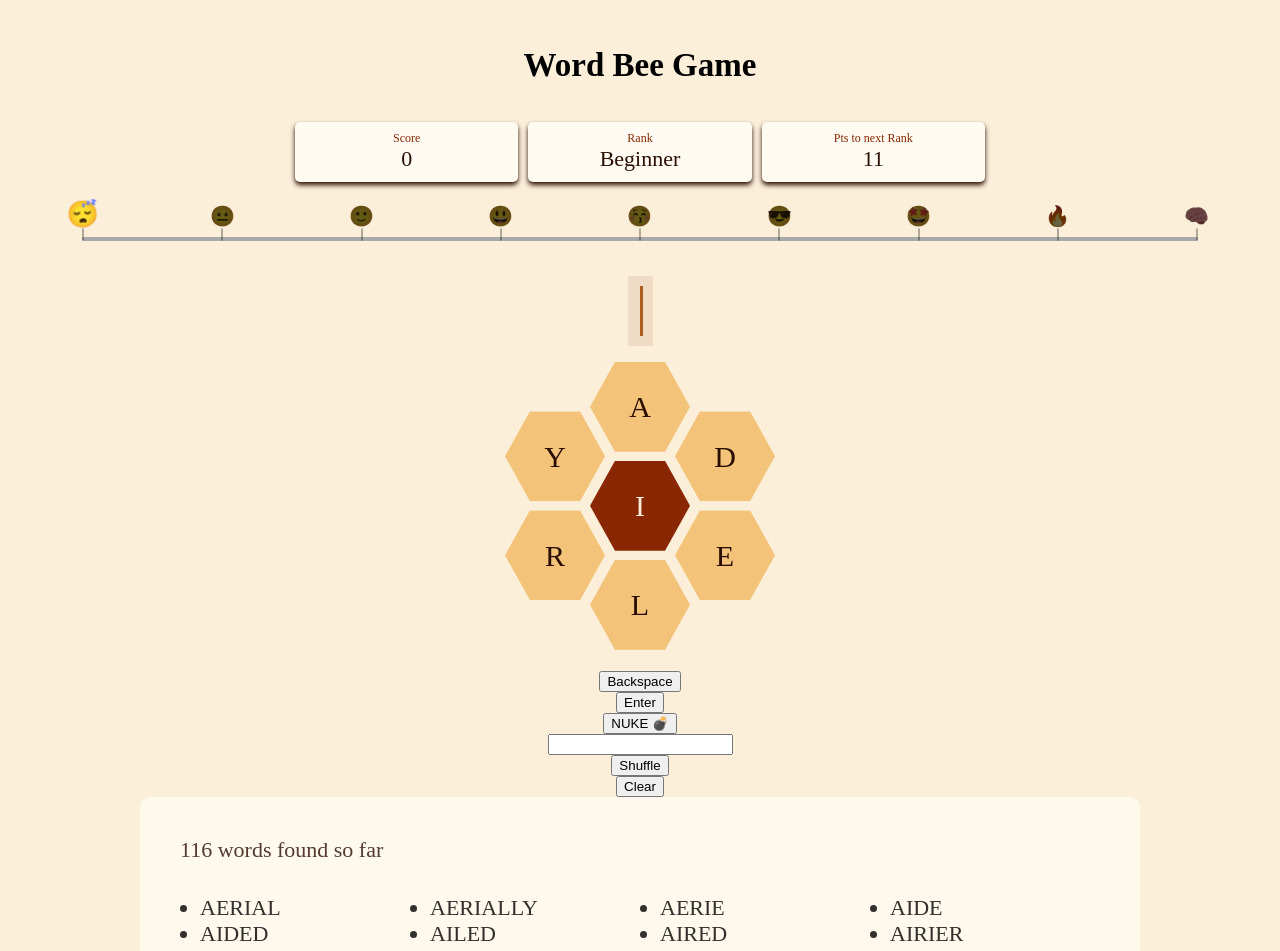
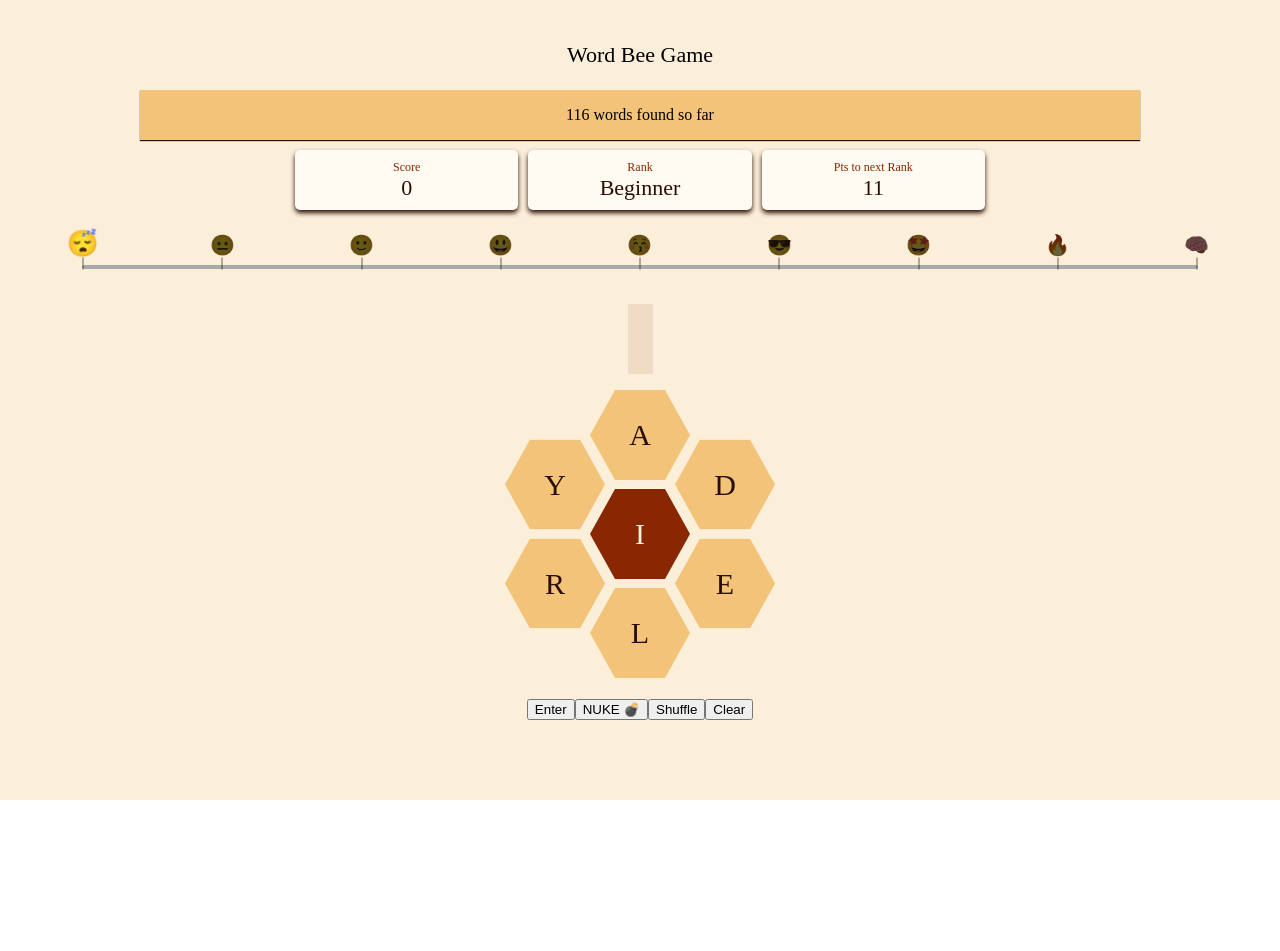
Before and after one commit to DollarStoreBattery/BuzzWords_Frontend, a Next.js app: page / in a window 1280 px wide. Shown: the top 951 px of the page. After the commit the page ends 800 px from the top, so only its background shows below. Built offline with nearby package versions, Linux system fonts and the light colour scheme; a web font is replaced by a local one.

Commit message:
made words list collapsible

```diff
--- /dev/null
+++ b/components/ControlsPanel.tsx
@@ -0,0 +1,40 @@
+import styled from "@emotion/styled";
+import { SolutionAndScore } from "../lib/gameTypes";
+import ClearButton from "./ClearButton";
+import EnterButton from "./EnterButton";
+import NukeButtonDevOnly from "./NukeButtonDevOnly";
+import ScoreButtonDevOnly from "./ScoreButtonDevOnly";
+import ShuffleButton from "./ShuffleButton";
+
+const ControlsPanelElement = styled("div")({
+  display: "flex",
+  flexDirection: "row",
+});
+
+const ControlsPanel = ({
+  solutionsWithScores,
+  centralLetter,
+  puzzleLetters,
+}: {
+  solutionsWithScores: SolutionAndScore;
+  centralLetter: string;
+  puzzleLetters: Array<string>;
+}) => {
+  return (
+    <ControlsPanelElement>
+      <EnterButton
+        centralLetter={centralLetter}
+        solutionsWithScores={solutionsWithScores}
+        puzzleLetters={puzzleLetters}
+      />
+      <NukeButtonDevOnly />
+      {/* <ScoreButtonDevOnly /> */}
+
+      <ShuffleButton />
+
+      <ClearButton />
+    </ControlsPanelElement>
+  );
+};
+
+export default ControlsPanel;
--- a/components/FoundWordsList.tsx
+++ b/components/FoundWordsList.tsx
@@ -1,23 +1,53 @@
 import styled from "@emotion/styled";
+import { useState } from "react";
 import { Pangrams } from "../lib/gameTypes";
 import usePlaySessionStore from "../lib/usePlaySessionStore";
 import { colours, spacings } from "../styles/theme";
-import TextElement from "./basic/TextElement";
 
-const WordsContainer = styled("div")({
+const CollapsibleController = styled("button")<{ opened: boolean }>(
+  {
+    fontSize: "1.6rem",
+    boxShadow: `0 1px 1px ${colours["Dark Sienna"]}`,
+    border: "none",
+    display: "flex",
+    justifyContent: "center",
+    alignItems: "center",
+    cursor: "pointer",
+    fontFamily: "Oxygen",
+    backgroundColor: colours["Gold Crayola"],
+    width: "min(1000px, 90vw)",
+    height: "50px",
+    ":hover": { filter: "brightness(90%)" },
+    zIndex: 6,
+  },
+  (props) => ({
+    backgroundColor: props.opened ? colours.Gamboge : colours["Gold Crayola"],
+  })
+);
+
+const WordsContainer = styled("div")<{ opened: boolean }>(
+  {
+    overflowY: "scroll",
+    position: "absolute",
+    top: 140,
     fontFamily: "Oxygen",
     padding: spacings.lg,
-  overflowY: "scroll",
     backgroundColor: colours["Soft White"],
-  opacity: 0.8,
-  borderRadius: "10px",
+    opacity: 0.98,
     width: "min(1000px, 90vw)",
-  maxHeight: "90vh",
-});
+    maxHeight: "75vh",
+    zIndex: 5,
+    transition: "max-height 0.5s ease",
+  },
+  (props) => ({
+    display: props.opened ? "block" : "none",
+  })
+);
 
 const WordsUl = styled("ul")({
+  marginTop: 0,
   display: "grid",
-  gridTemplateColumns: "repeat(auto-fit, minmax(200px, 1fr))",
+  gridTemplateColumns: "repeat(auto-fill, minmax(max(180px, 100%/4), 1fr))",
   listStylePosition: "outside",
 });
 
@@ -26,21 +56,33 @@ const WordsLi = styled("li")({
 });
 
 const Pangram = styled(WordsLi)({
-  color: colours["Rust"],
+  color: colours["Gamboge"],
 });
 
 const FoundWordsList = ({ pangrams }: { pangrams: Pangrams }) => {
   const wordsFound = usePlaySessionStore((state) => state.wordsFound);
-  const wordsAsList = wordsFound.sort().map((word) => {
+  // use memo on the sorted version of words found?
+  const wordsAsList = wordsFound.map((word) => {
     if (pangrams.includes(word)) {
       return <Pangram key={`wordslist_${word}`}>{word}</Pangram>;
     } else return <WordsLi key={`wordslist_${word}`}>{word}</WordsLi>;
   });
+
+  const [isOpen, setIsOpen] = useState(false);
   return (
-    <WordsContainer>
-      <TextElement>{`${wordsFound.length} words found so far`}</TextElement>
+    <>
+      <CollapsibleController
+        opened={isOpen}
+        onClick={(e) => setIsOpen(!isOpen)}
+      >
+        {`${wordsFound.length} word${
+          wordsFound.length == 1 ? "" : "s"
+        } found so far`}
+      </CollapsibleController>
+      <WordsContainer opened={isOpen}>
         <WordsUl>{wordsAsList}</WordsUl>
       </WordsContainer>
+    </>
   );
 };
 
--- a/components/basic/PageContainer.tsx
+++ b/components/basic/PageContainer.tsx
@@ -6,7 +6,6 @@ const PageContainer = styled.div({
   display: "flex",
   flex: "1",
   flexDirection: "column",
-  justifyContent: "center",
   alignItems: "center",
   padding: "2rem 2rem",
   minHeight: "100vh",
--- a/lib/usePlaySessionStore.ts
+++ b/lib/usePlaySessionStore.ts
@@ -1,5 +1,4 @@
 import create from "zustand";
-import { ScoreRankings } from "./gameTypes";
 import shuffle from "lodash.shuffle";
 
 export const UI_WAITING_TIME = 900; // in milliseconds
@@ -16,7 +15,6 @@ export enum BadGuessReasons {
 interface PlaySessionState {
   wordsFound: Array<string>;
   score: number;
-  ranking: keyof typeof ScoreRankings;
   currentGuess: string;
   //   the exact sorted version of how the letters get rendered into the honeycomb grid
   boundaryLetters: Array<string>;
@@ -160,7 +158,6 @@ const usePlaySessionStore = create<PlaySessionState>()((set, get) => ({
     "YIELDED",
   ],
   score: 0,
-  ranking: "BEGINNER",
   currentGuess: "",
   boundaryLetters: [],
   lastGuessedWord: "",
--- a/pages/index.tsx
+++ b/pages/index.tsx
@@ -6,16 +6,11 @@ import PageContainer from "../components/basic/PageContainer";
 import { dummyPuzzle } from "../lib/dummy";
 import GameGrid from "../components/GameGrid";
 import Guess from "../components/Guess";
-import ResetButton from "../components/ClearButton";
-import EnterButton from "../components/EnterButton";
 import FoundWordsList from "../components/FoundWordsList";
-import BackSpaceButton from "../components/BackSpaceButton";
-import ShuffleButton from "../components/ShuffleButton";
-import NukeButtonDevOnly from "../components/NukeButtonDevOnly";
 import FeedbackMessage from "../components/FeedbackMessage";
 import ProgressBar from "../components/ProgressBar";
-import ScoreButtonDevOnly from "../components/ScoreButtonDevOnly";
 import ScoreBoard from "../components/ScoreBoard";
+import ControlsPanel from "../components/ControlsPanel";
 interface DailyPuzzleProps {
   game: Puzzle;
 }
@@ -41,7 +36,9 @@ const MainPage: NextPage<DailyPuzzleProps> = ({ game }) => {
         <link rel="icon" href="/favicon.ico" />
       </Head>
 
-      <h2>Word Bee Game</h2>
+      <p>Word Bee Game</p>
+
+      <FoundWordsList pangrams={pangrams} />
 
       <ScoreBoard rankingScheme={rankingScheme} />
 
@@ -60,22 +57,11 @@ const MainPage: NextPage<DailyPuzzleProps> = ({ game }) => {
         )}
       ></GameGrid>
 
-      <BackSpaceButton />
-
-      <EnterButton
+      <ControlsPanel
         centralLetter={centralLetterUpper}
         solutionsWithScores={solutionsWithScores}
         puzzleLetters={puzzleLettersUpper}
-      />
-
-      <NukeButtonDevOnly />
-      <ScoreButtonDevOnly />
-
-      <ShuffleButton />
-
-      <ResetButton />
-
-      <FoundWordsList pangrams={pangrams} />
+      ></ControlsPanel>
     </PageContainer>
   );
 };
```
Lines whose indentation alone changed are shown as unchanged.
